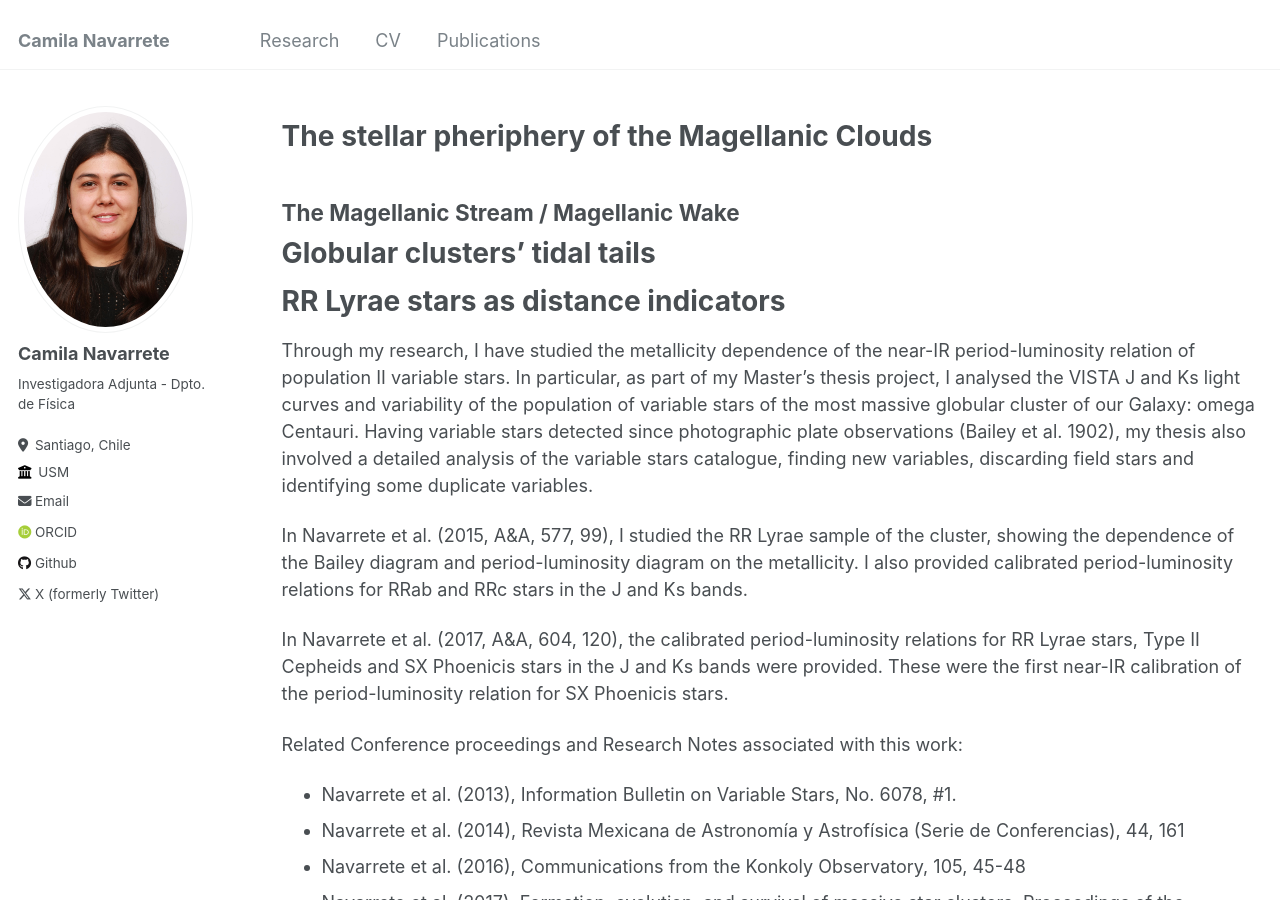
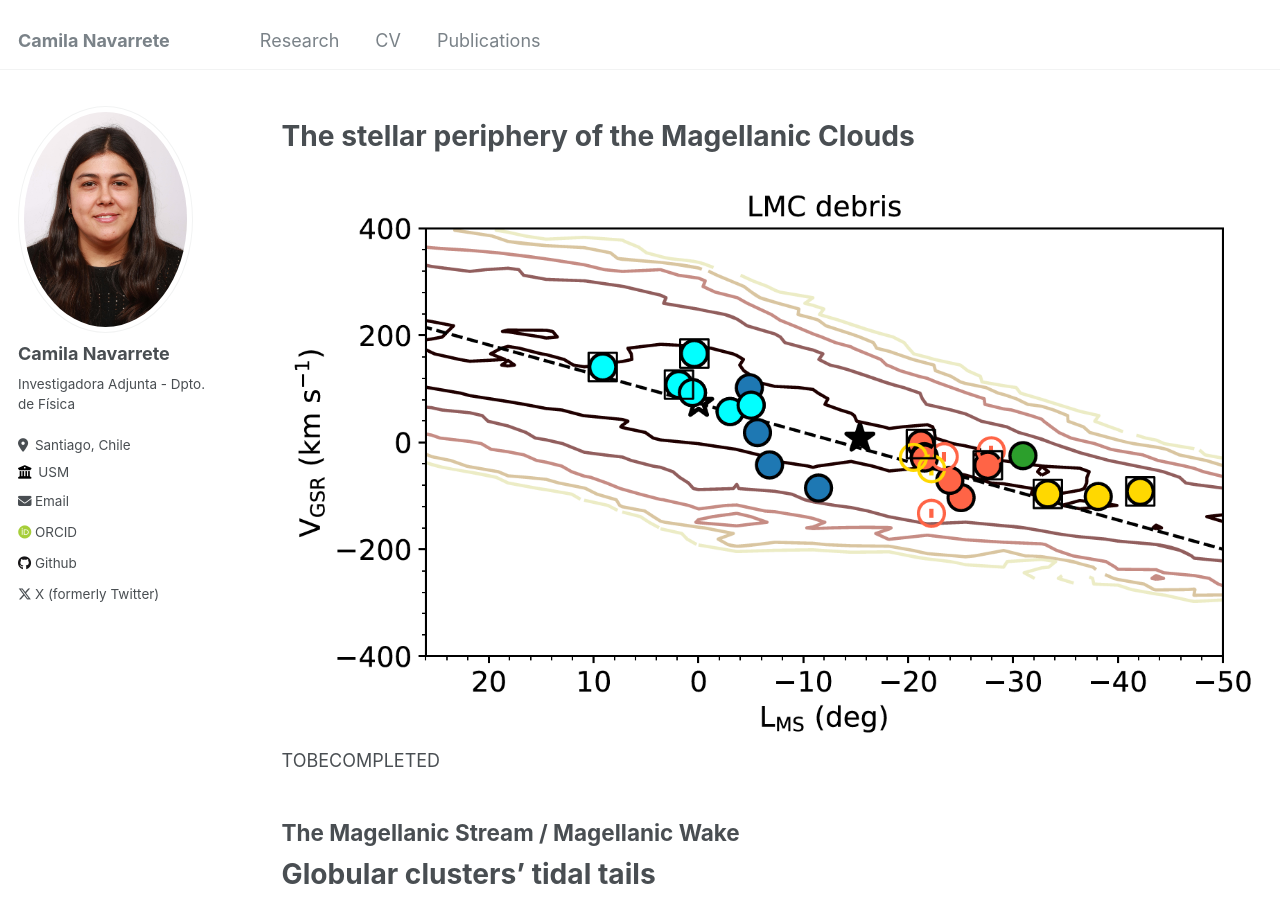
Before and after one commit to cnavarretes/cnavarretes.github.io, a Jekyll site: the page built from _pages/research.md, in a window 1280 px wide and 900 px high. Built offline with Jekyll 4.4.1, drawn with Linux system fonts in a browser that asks for light colours; some web fonts are replaced.

Commit message:
Update research.md

```diff
--- a/_pages/research.md
+++ b/_pages/research.md
@@ -7,7 +7,11 @@ author_profile: true
 
 {% include base_path %}
 
-# The stellar pheriphery of the Magellanic Clouds
+# The stellar periphery of the Magellanic Clouds
+
+<img src='/images/LMC_debris.png'>
+TOBECOMPLETED
+
 
 ## The Magellanic Stream / Magellanic Wake
 
```
